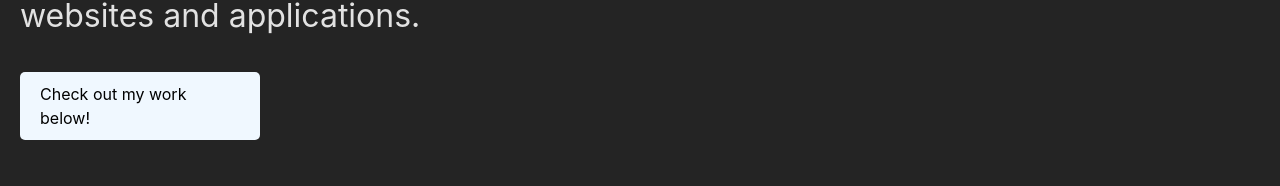
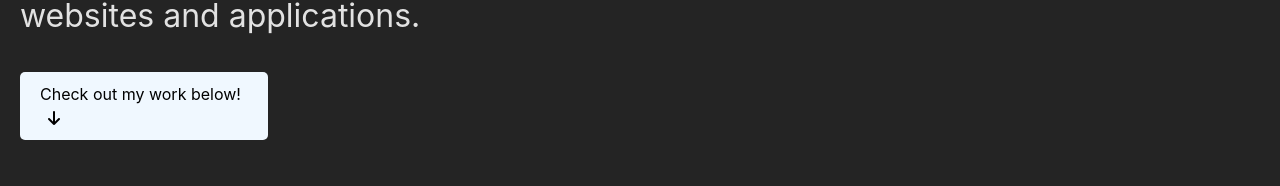
Before and after one commit to joshleewillis/web-dev-portfolio, a React (Vite) app: page / in a window 1280 px wide. Shown: the part 312-498 px from the top of the page. Built offline with nearby package versions, Linux system fonts and the light colour scheme.

Commit message:
Add fa down arrow to header link.

```diff
--- a/index.html
+++ b/index.html
@@ -11,6 +11,12 @@
     <!-- Apple Touch Icon (iOS home screen) -->
     <link rel="apple-touch-icon" sizes="180x180" href="/apple-touch-icon.png">
 
+    <!-- Font Awesome Import -->
+    <link
+      rel="stylesheet"
+      href="https://cdnjs.cloudflare.com/ajax/libs/font-awesome/6.5.0/css/all.min.css"
+    />
+
     <title>Josh Willis Web-Dev Portfolio</title>
   </head>
   <body>
--- a/src/App.css
+++ b/src/App.css
@@ -150,7 +150,11 @@ html {
   border-radius: 5px;
   padding: 10px 20px;
   font-size: 1rem;
-  width: 12.5rem; /* 200px */
+  width: 13rem; /* 208px */
+}
+
+.arrow-icon {
+  padding-left: 8px;
 }
 
 /* Dividing line between sections. */
--- a/src/Components/Header.jsx
+++ b/src/Components/Header.jsx
@@ -59,7 +59,10 @@ export default function Header() {
         <div id="intro">
           <h1 id="intro-title">Hi, I'm <u>Josh Willis</u>.</h1>
           <p id="intro-text">A passionate <b>Web Developer</b> crafting clean, responsive, and user-friendly websites and applications.</p>
-          <a href="#project-grid-container" id="intro-link">Check out my work below!</a>
+          <a href="#project-grid-container" id="intro-link">
+            Check out my work below!
+            <i className="fas fa-arrow-down arrow-icon"></i>
+          </a>
         </div>
 
         <hr className="rounded" />
```
